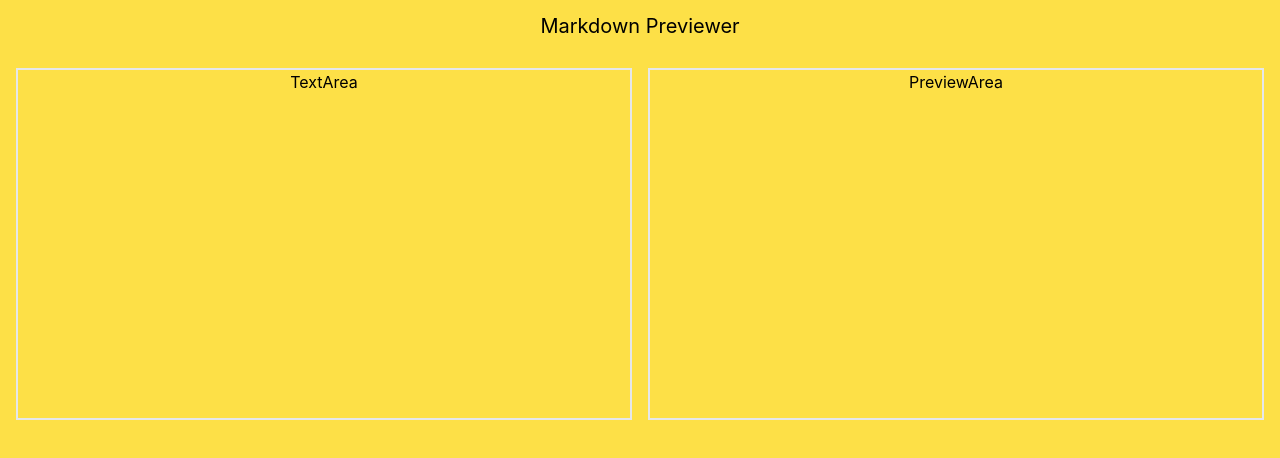
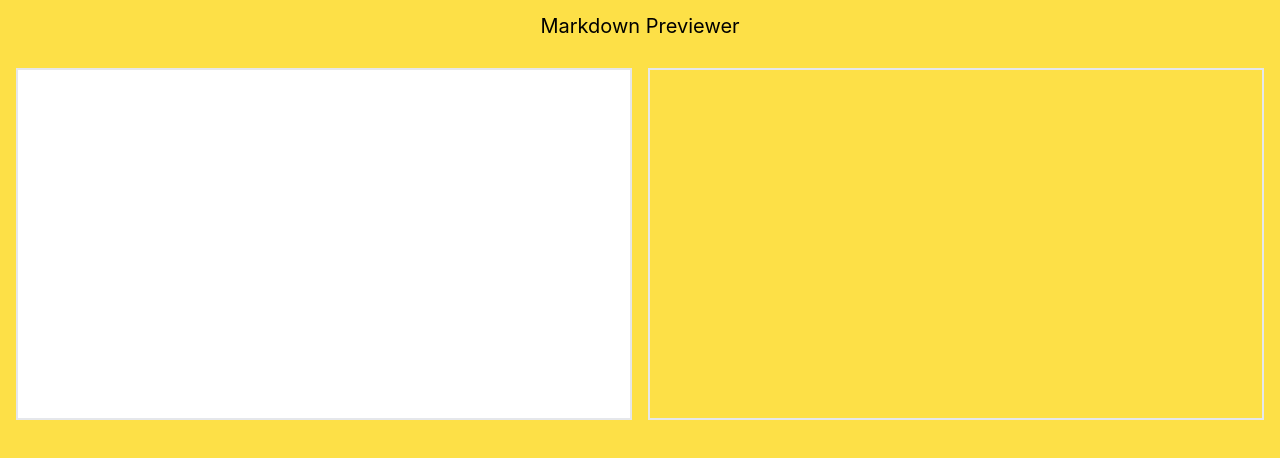
Before and after one commit to Reeyhanyilmaz/Redux-MarkdownPreviewer, a React (Create React App) app: page / in a window 1280 px wide. Shown: the top 458 px of the page. Built offline with nearby package versions, Linux system fonts and the light colour scheme.

Commit message:
add componnets

```diff
--- a/src/components/PreviewArea/index.js
+++ b/src/components/PreviewArea/index.js
@@ -2,7 +2,9 @@ import React from 'react'
 
 function PreviewArea() {
   return (
-    <div className='border-2 basis-1/2'>PreviewArea</div>
+    <div className='border-2 basis-1/2'>
+
+    </div>
   )
 }
 
--- a/src/components/TextArea/index.js
+++ b/src/components/TextArea/index.js
@@ -1,8 +1,14 @@
 import React from 'react'
+import { useSelector , useDispatch } from 'react-redux';
+import { setMarkdownText } from '../../redux/previewerSlice';
 
 function TextArea() {
+  const dispatch = useDispatch();
+  const markdownText = useSelector(state => state.previewer.markdownText);
+  console.log('markdownText', markdownText);
+
   return (
-    <div className='border-2 basis-1/2'>TextArea</div>
+    <textarea className='border-2 basis-1/2 p-3' value={markdownText} onChange={(e) => dispatch(setMarkdownText(e.target.value))}/>
   )
 }
 
```
